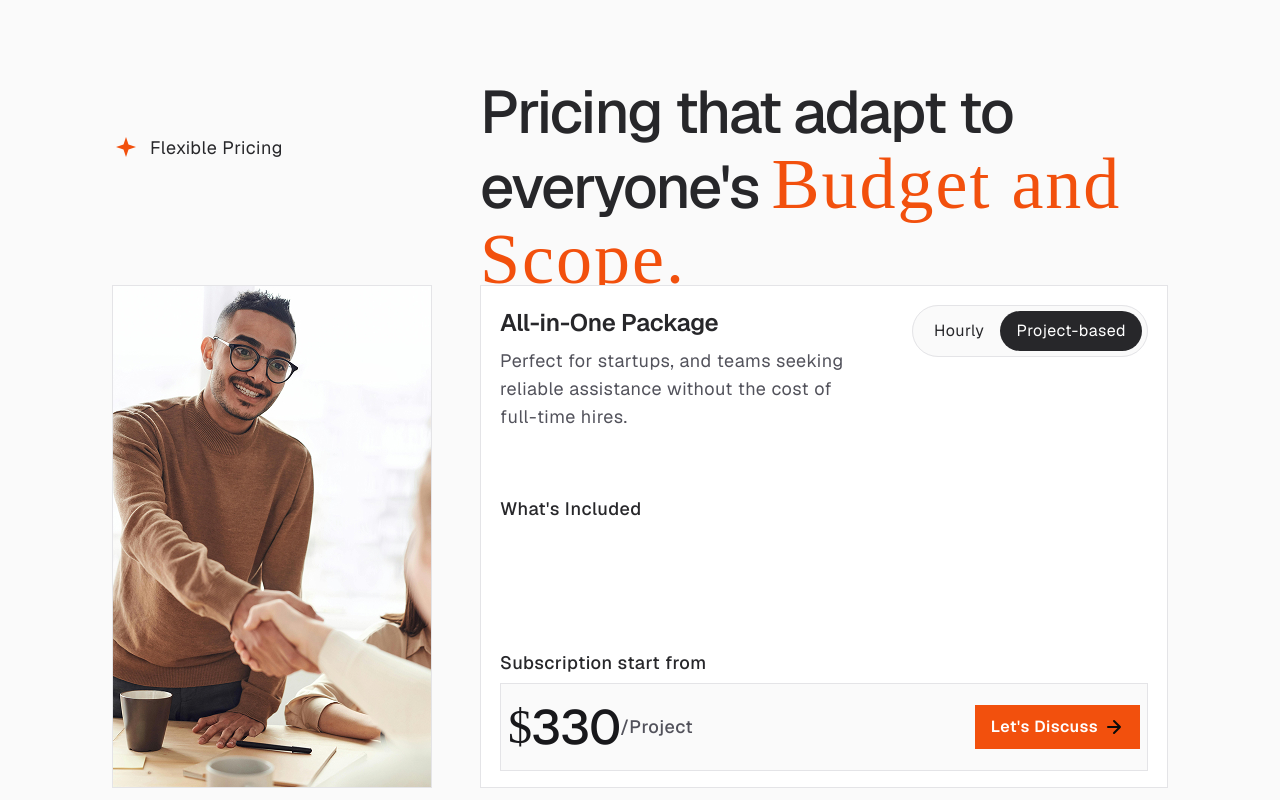
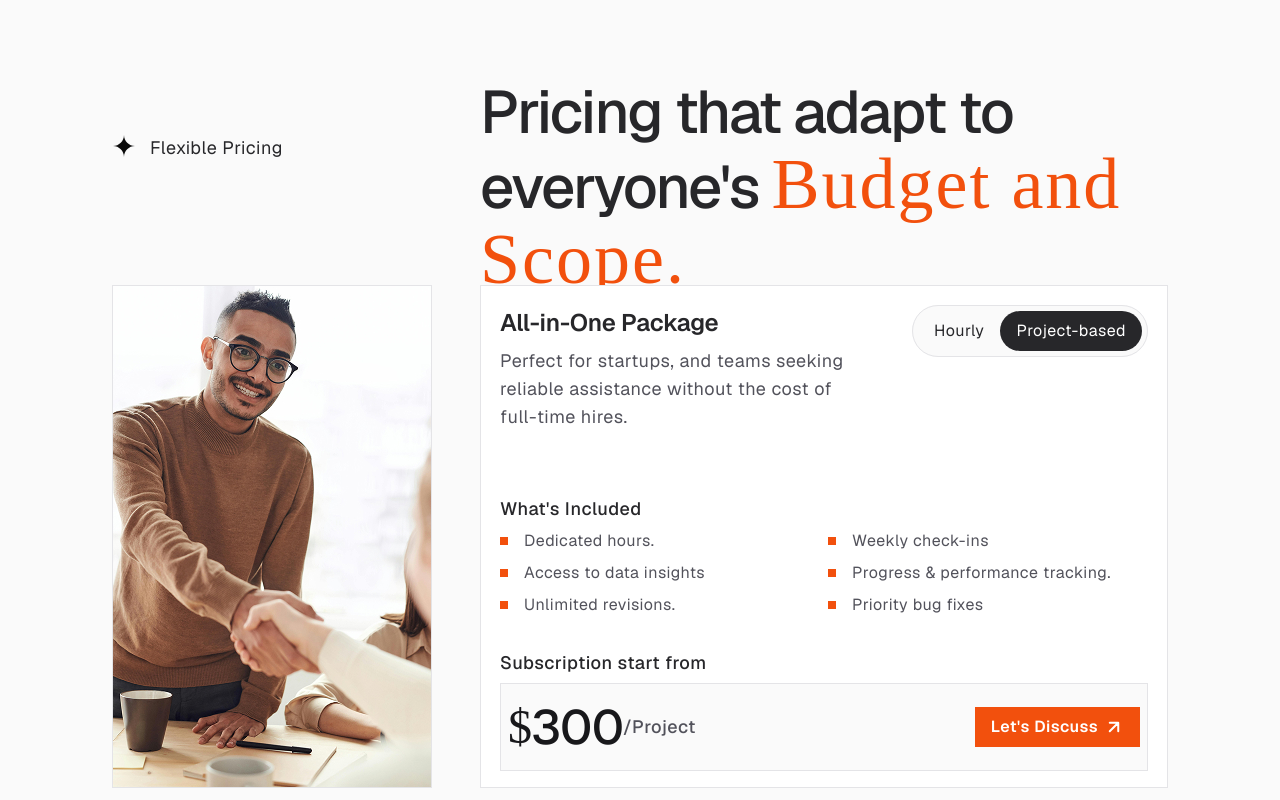
Before and after one commit to datasapiencelab/datasapiencelabweb, a React (Vite) app: page /projects in a window 1280 px wide. Shown: the part 4000-4800 px from the top of the page. Built offline with nearby package versions, Linux system fonts and the light colour scheme; a web font is replaced by a local one.

Commit message:
Fix: remove animation from price section; update project price

```diff
--- a/src/components/sections/Pricing.tsx
+++ b/src/components/sections/Pricing.tsx
@@ -1,41 +1,10 @@
 import React, { useState } from "react";
-
-// Spark icon component
-const SparkIcon = () => (
-    <svg
-        className="w-7 h-7"
-        viewBox="0 0 28 28"
-        fill="none"
-        xmlns="http://www.w3.org/2000/svg"
-    >
-        <path
-            d="M14 3L16.5 10.5L24 13L16.5 15.5L14 23L11.5 15.5L4 13L11.5 10.5L14 3Z"
-            fill="#f2500d"
-        />
-    </svg>
-);
-
-// Arrow icon for button
-const ArrowIcon = () => (
-    <svg
-        className="w-5 h-5"
-        viewBox="0 0 20 20"
-        fill="none"
-        xmlns="http://www.w3.org/2000/svg"
-    >
-        <path
-            d="M4 10H16M16 10L10 4M16 10L10 16"
-            stroke="currentColor"
-            strokeWidth="2"
-            strokeLinecap="round"
-            strokeLinejoin="round"
-        />
-    </svg>
-);
+import Spark from "../ui/Spark";
+import Button from "../ui/Button";
 
 const Pricing: React.FC = () => {
     const [pricingMode, setPricingMode] = useState<"hourly" | "project">(
-        "project"
+        "project",
     );
 
     const pricingData = {
@@ -58,7 +27,7 @@ const Pricing: React.FC = () => {
             title: "All-in-One Package",
             description:
                 "Perfect for startups, and teams seeking reliable assistance without the cost of full-time hires.",
-            price: "330",
+            price: "300",
             period: "/Project",
             subscriptionLabel: "Subscription start from",
             features: [
@@ -85,7 +54,7 @@ const Pricing: React.FC = () => {
                         <div className="[grid-area:1_/_1] flex gap-2.5 items-center">
                             <div className="flex flex-row items-center h-full">
                                 <div className="w-7 h-7">
-                                    <SparkIcon />
+                                    <Spark />
                                 </div>
                             </div>
                             <div className="font-geist font-normal text-lg leading-7 text-zinc-800 tracking-[0.5px] whitespace-pre">
@@ -196,19 +165,14 @@ const Pricing: React.FC = () => {
                                         (feature, index) => (
                                             <div
                                                 key={`desktop-${pricingMode}-${index}`}
-                                                className="flex gap-4 items-center animate-fadeIn"
-                                                style={{
-                                                    animationDelay: `${
-                                                        index * 50
-                                                    }ms`,
-                                                }}
+                                                className="flex gap-4 items-center"
                                             >
                                                 <div className="bg-[#f2500d] w-2 h-2 shrink-0" />
                                                 <div className="font-geist font-normal text-base leading-6 text-zinc-600 tracking-[0.5px]">
                                                     {feature}
                                                 </div>
                                             </div>
-                                        )
+                                        ),
                                     )}
                                 </div>
                             </div>
@@ -237,14 +201,9 @@ const Pricing: React.FC = () => {
                                         </div>
 
                                         {/* CTA Button */}
-                                        <div className="bg-[#f2500d] box-border flex gap-1.5 items-center justify-center px-4 py-2.5 cursor-pointer hover:bg-[#d63d00] transition-colors">
-                                            <div className="font-geist font-semibold text-base leading-6 text-white tracking-[0.5px] whitespace-pre">
-                                                Let's Discuss
-                                            </div>
-                                            <div className="w-5 h-5">
-                                                <ArrowIcon />
-                                            </div>
-                                        </div>
+                                        <Button variant="primary" size="medium">
+                                            Let's Discuss
+                                        </Button>
                                     </div>
                                 </div>
                             </div>
@@ -261,7 +220,7 @@ const Pricing: React.FC = () => {
                         {/* Flexible Pricing Label */}
                         <div className="flex gap-1 items-start justify-center w-full">
                             <div className="w-7 h-7">
-                                <SparkIcon />
+                                <Spark />
                             </div>
                             <div className="font-geist font-normal text-lg leading-7 text-center text-zinc-800 tracking-[0.5px] whitespace-pre">
                                 Flexible Pricing
@@ -354,19 +313,14 @@ const Pricing: React.FC = () => {
                                     (feature, index) => (
                                         <div
                                             key={`tablet-${pricingMode}-${index}`}
-                                            className="flex gap-4 items-center animate-fadeIn"
-                                            style={{
-                                                animationDelay: `${
-                                                    index * 50
-                                                }ms`,
-                                            }}
+                                            className="flex gap-4 items-center"
                                         >
                                             <div className="bg-[#f2500d] w-2 h-2 shrink-0" />
                                             <div className="font-geist font-normal text-base leading-6 text-zinc-600 tracking-[0.5px]">
                                                 {feature}
                                             </div>
                                         </div>
-                                    )
+                                    ),
                                 )}
                             </div>
                         </div>
@@ -395,14 +349,9 @@ const Pricing: React.FC = () => {
                                     </div>
 
                                     {/* CTA Button */}
-                                    <div className="bg-[#f2500d] box-border flex gap-1.5 items-center justify-center px-4 py-2.5 cursor-pointer hover:bg-[#d63d00] transition-colors">
-                                        <div className="font-geist font-semibold text-base leading-6 text-white tracking-[0.5px] whitespace-pre">
-                                            Let's Discuss
-                                        </div>
-                                        <div className="w-5 h-5">
-                                            <ArrowIcon />
-                                        </div>
-                                    </div>
+                                    <Button variant="primary" size="medium">
+                                        Let's Discuss
+                                    </Button>
                                 </div>
                             </div>
                         </div>
@@ -419,7 +368,7 @@ const Pricing: React.FC = () => {
                         <div className="flex gap-1.5 items-center justify-center w-full">
                             <div className="flex flex-row items-center h-full">
                                 <div className="w-6 h-6">
-                                    <SparkIcon />
+                                    <Spark />
                                 </div>
                             </div>
                             <div className="font-geist font-normal text-sm leading-5 text-zinc-800 tracking-[0.5px] whitespace-pre">
@@ -530,19 +479,14 @@ const Pricing: React.FC = () => {
                                         (feature, index) => (
                                             <div
                                                 key={`mobile-${pricingMode}-${index}`}
-                                                className="flex gap-2 items-center animate-fadeIn"
-                                                style={{
-                                                    animationDelay: `${
-                                                        index * 50
-                                                    }ms`,
-                                                }}
+                                                className="flex gap-2 items-center"
                                             >
                                                 <div className="bg-[#f2500d] w-1.5 h-1.5 shrink-0" />
                                                 <div className="font-geist font-normal text-xs leading-4 text-zinc-600 tracking-[0.5px]">
                                                     {feature}
                                                 </div>
                                             </div>
-                                        )
+                                        ),
                                     )}
                                 </div>
                             </div>
@@ -571,14 +515,13 @@ const Pricing: React.FC = () => {
                                         </div>
 
                                         {/* CTA Button */}
-                                        <div className="bg-[#f2500d] box-border flex gap-1.5 items-center justify-center px-4 py-2.5 cursor-pointer hover:bg-[#d63d00] transition-colors w-full">
-                                            <div className="font-geist font-semibold text-sm leading-5 text-white tracking-[0.5px] whitespace-pre">
-                                                Let's Discuss
-                                            </div>
-                                            <div className="w-4 h-4">
-                                                <ArrowIcon />
-                                            </div>
-                                        </div>
+                                        <Button
+                                            variant="primary"
+                                            size="small"
+                                            fullWidth
+                                        >
+                                            Let's Discuss
+                                        </Button>
                                     </div>
                                 </div>
                             </div>
```
